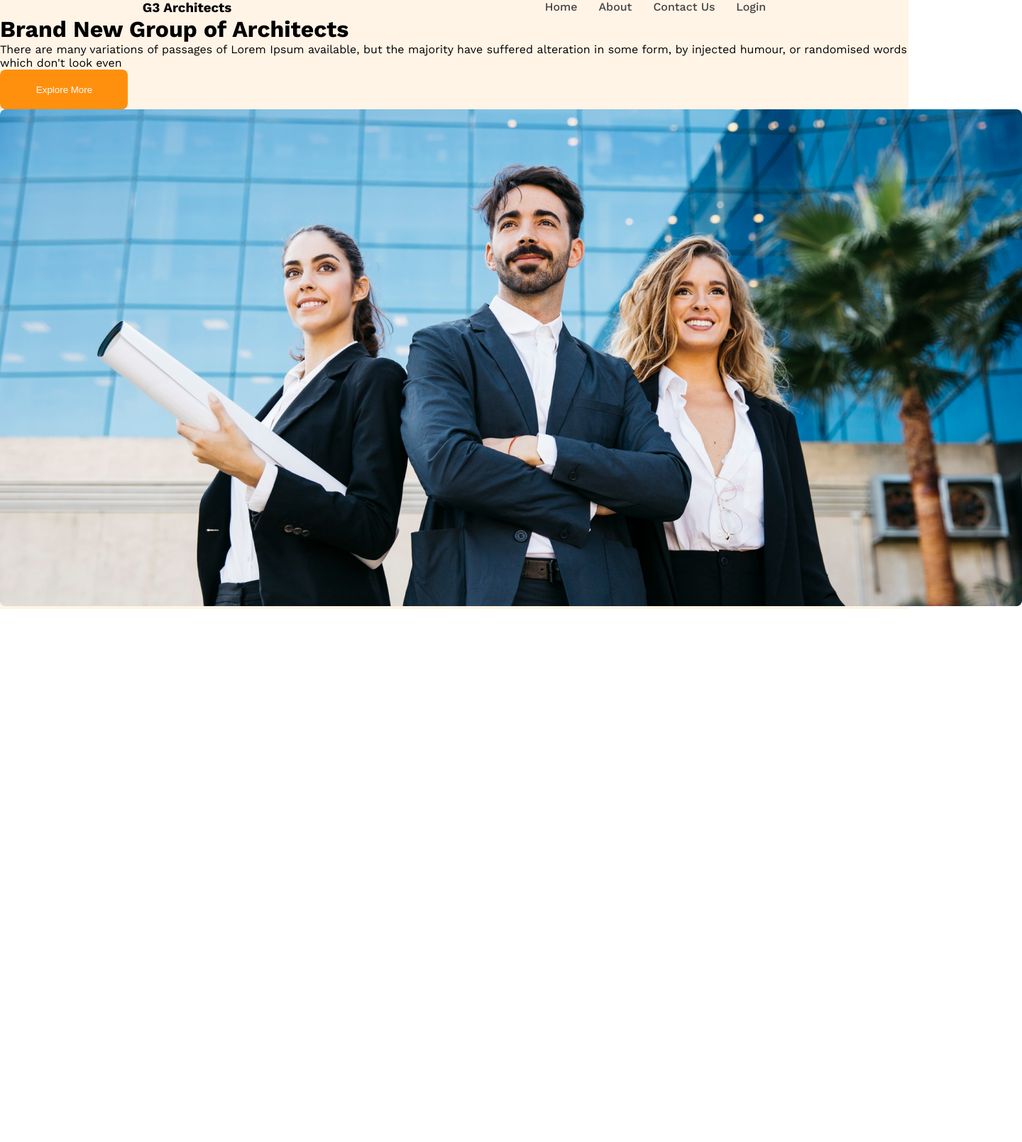
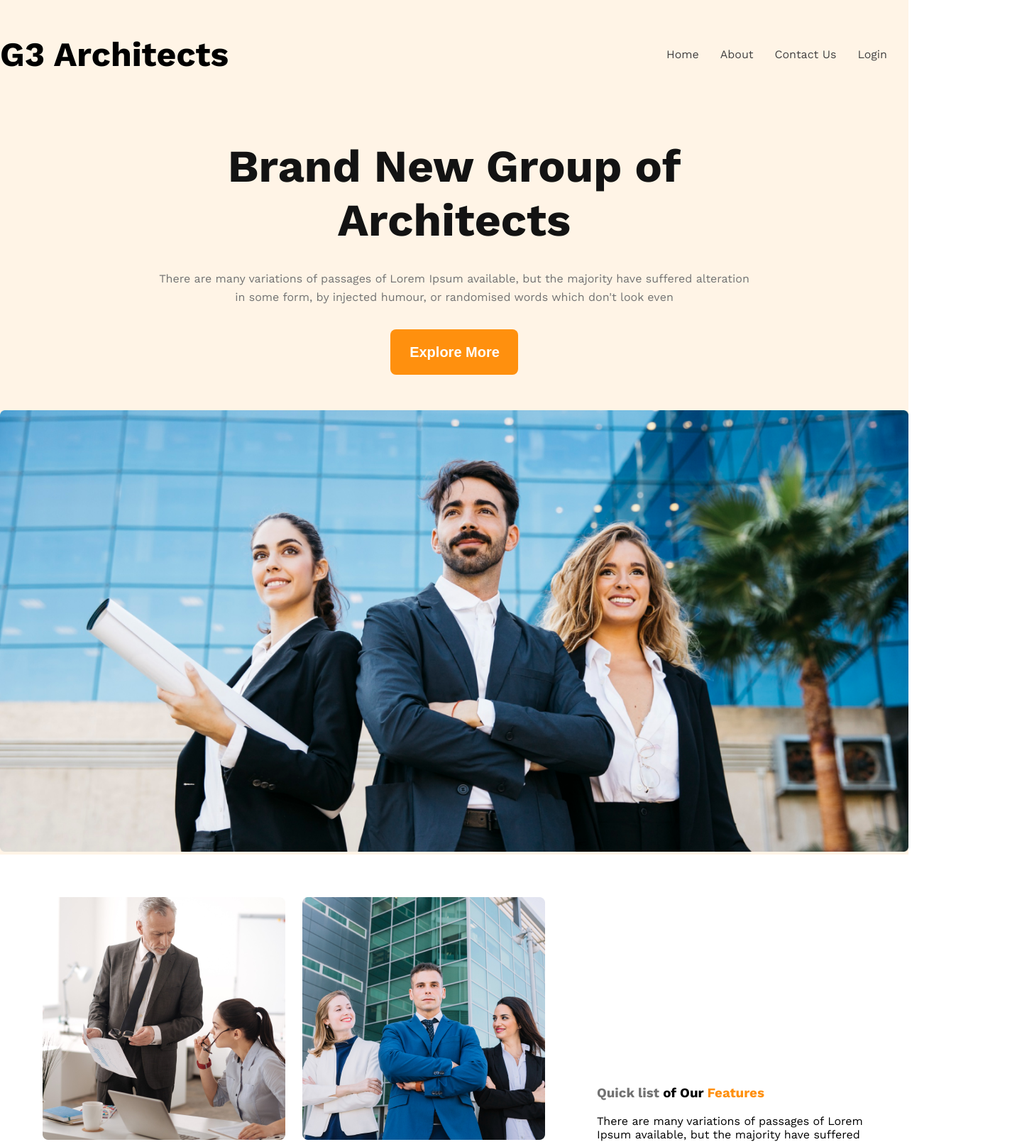
Before and after one commit to gaziadnan/G3-architects-resources, a plain HTML site: page index.html in a window 1280 px wide. Shown: the top 1609 px of the page at 71% size, 1440 px wide, since content can reach past the window. Before the commit the page ends 858 px from the top, so only its background shows below. Drawn offline with nearby package versions, Linux system fonts and the light colour scheme.

Commit message:
Heading Section with team section

```diff
--- a/index.html
+++ b/index.html
@@ -1,14 +1,18 @@
 <!DOCTYPE html>
 <html lang="en">
   <head>
-    <meta charset="UTF-8">
-    <meta name="viewport" content="width=device-width, initial-scale=1.0">
+    <meta charset="UTF-8" />
+    <meta name="viewport" content="width=device-width, initial-scale=1.0" />
     <title>G3 architects</title>
-    <link rel="preconnect" href="https://fonts.googleapis.com">
-<link rel="preconnect" href="https://fonts.gstatic.com" crossorigin>
-<link href="https://fonts.googleapis.com/css2?family=Work+Sans:ital,wght@0,100..900;1,100..900&display=swap" rel="stylesheet">
-    <link rel="stylesheet" href="./style/style.css">
+    <link rel="preconnect" href="https://fonts.googleapis.com" />
+    <link rel="preconnect" href="https://fonts.gstatic.com" crossorigin />
+    <link
+      href="https://fonts.googleapis.com/css2?family=Work+Sans:ital,wght@0,100..900;1,100..900&display=swap"
+      rel="stylesheet"
+    />
+    <link rel="stylesheet" href="./style/style.css" />
   </head>
+
   <body class="fonts">
     <header class="bg-light">
       <nav class="navbar flex">
@@ -16,32 +20,65 @@
         <ul class="nav-links flex">
           <!-- li.nav-item*4>a.nav-link -->
 
-                <li class="nav-item"><a href="" class="nav-link text-gray">Home</a></li>
-                <li class="nav-item"><a href="" class="nav-link text-gray">About</a></li>
-                <li class="nav-item"><a href="" class="nav-link text-gray">Contact Us</a></li>
-                <li class="nav-item"><a href="" class="nav-link text-gray"> Login</a></li>
-
+          <li class="nav-item">
+            <a href="" class="nav-link text-gray">Home</a>
+          </li>
+          <li class="nav-item">
+            <a href="" class="nav-link text-gray">About</a>
+          </li>
+          <li class="nav-item">
+            <a href="" class="nav-link text-gray">Contact Us</a>
+          </li>
+          <li class="nav-item">
+            <a href="" class="nav-link text-gray"> Login</a>
+          </li>
         </ul>
+      </nav>
+      <!-- .banner>h1.banner-head+p.banner-des+button.btn -->
+      <div class="banner">
+        <div class="banner-content">
+          <h1 class="banner-head">Brand New Group of Architects</h1>
+          <p class="banner-des">
+            There are many variations of passages of Lorem Ipsum available, but
+            the majority have suffered alteration in some form, by injected
+            humour, or randomised words which don't look even
+          </p>
+          <button class="btn">Explore More</button>
+        </div>
+        <img class="banner-img" src="./images/banner.png" alt="" />
+      </div>
+    </header>
 
 
 
-        </nav>
-        <!-- .banner>h1.banner-head+p.banner-des+button.btn -->
-         <div class="banner">
-            <h1 class="banner-head">Brand New
-Group of Architects</h1>
-            <p class="banner-des">There are many variations of passages of Lorem Ipsum available, but the majority have suffered alteration in some form, by injected humour, or randomised words which don't look even</p>
-            <button class="btn">Explore More</button>
-          <img src="./images/banner.png" alt="">
+
+    <main>
+
+<section class="team flex">
+    <div class="team-img-container">
+        <img src="./images/team1.png" alt="">
+        <img src="./images/team2.png" alt="">
+        <img src="./images/team3.png" alt="">
+        <img src="./images/team4.png" alt="">
 
     </div>
-    </header>
-    <main>
+
+    <div class="team-feature">
+        <h3 class="team-title">
+<span class="team-span1">Quick list</span> of Our <span class="team-span2">Features</span>
+        </h3>
+
+        <p class="team-des">There are many variations of passages of Lorem Ipsum available, but the majority have suffered alteration in some form, by injected humour, or randomised words which don't look even</p>
+        <button class="btn">Explore More</button>
+
+
+    </div>
+
+</section>
+
+
 
     </main>
-    <footer>
-
-
-    </footer>
+    <footer></footer>
   </body>
 </html>
--- a/style/style.css
+++ b/style/style.css
@@ -2,17 +2,16 @@
 @import url('https://fonts.googleapis.com/css2?family=Work+Sans:ital,wght@0,100..900;1,100..900&display=swap');
 
 
-.fonts {
+.fonts{
   font-family: "Work Sans", sans-serif;
   font-optical-sizing: auto;
   font-weight: 400;
   font-style: normal;
+  margin: 0 auto;
 }
-*{
-    margin: 0 auto;  /*  opor niche 0 bam dan a auto */
 
-}
-/* shared items */
+
+
 .flex{
     display: flex;
 }
@@ -25,7 +24,13 @@
     padding: 21px 24px 20px 25px;
     border-radius: 8px;
     border: none;
+    font-size: 1.25rem;
+    font-weight: 600;
 
+}
+main{
+    max-width: 1440px;
+    margin: 0 auto;
 }
 
 .text-gray{
@@ -39,39 +44,117 @@
 .bg-light{
     background-color: rgba(255, 144, 14, 0.1) ;
 }
+.navbar{
 
-/* nav-bar */
+    align-items: center;
+    justify-content: space-between;
+    max-width: 1440px;
+    width: 100%;
+    margin: 0 auto;
+}
 
-.navbar{
-    justify-content: space-between;
+
+.nav-links li{
+    list-style: none;
+    margin-right: 30px;
+}
+
+.nav-link{
+    text-decoration: none;
 }
 .brand{
     font-weight: 700;
-    font-size: ;
+    font-size:3rem ;
 }
 
-.nav-links{
 
-    list-style: none;
-    gap: 30px;
-    /* justify-content: space-between;
-    max-width:477px ;
-    width: 100%;     */
+/* banner style */
+
+.banner{
+    /* margin-top: 100px; */
+    max-width: 1440px;
+    width: 100%;
+    text-align: center;
+    margin: 0 auto;
+
+}
+.banner h1{
+    font-weight:700;
+    font-size: 4rem;
+    color: #131313;
+    margin-bottom: 32px;
 
 
 }
-.nav-link{
-    gap: 30px;
-    /* margin-right: 30px; */
+.banner p{
+    line-height: 26px;
+    color: #727272;
+    font-size: 16px;
+    font-weight: 400;
+    margin-bottom: 32px;
 
 }
-.nav-link{
-    text-decoration: none;
 
-    font-weight: 500 ;
+.banner img{
+    width: 100%;
+    max-width:1440px ;
 }
-.navbar .banner{
-    max-width: 1440px;
+.banner-content{
+    max-width: 850px;
+    margin: 0 auto;
+    margin-bottom: 50px;
 }
 
-.banner
+.banner-img{
+    width:100%;
+}
+
+
+
+/* team section */
+
+.team{
+    align-items: center;
+    margin-bottom:24px ;
+   padding: 60px;
+}
+.team-freature h3{
+    font-size: 3rem;
+    font-weight: 500;
+    color: #727272;
+
+
+
+}
+.team-span1{
+    color: #727272;
+}
+.team-span2{
+    color: #FF900E;
+}
+
+.team-freature p{
+    font-size: 1rem;
+    font-weight: 400;
+    color: #727272;
+    line-height: 26px;
+
+}
+
+.team-feature{
+    margin-left:73px;
+}
+.team-img-container{
+    display: grid;
+    grid-template-columns: repeat(2,1fr);
+    gap:24px;
+}
+
+
+/* media query */
+@media  screen and (max-width: 576px){
+    .navbar, .nav-links{
+        flex-direction: column;
+    }
+
+}
```
Lines whose indentation alone changed are shown as unchanged.
